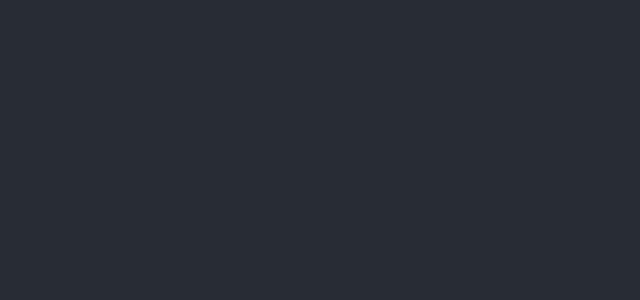
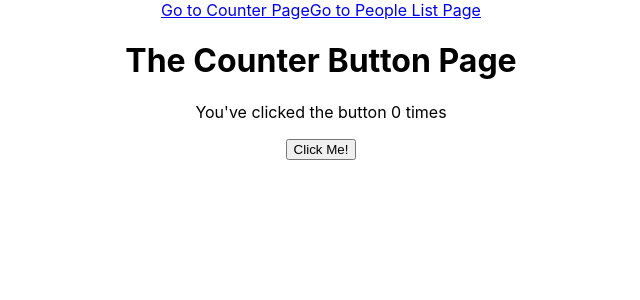
Before and after one commit to wanke20/my-react-app, a React (Create React App) app: page /counter in a window 1280 px wide. Shown: the top 300 px of the page, without its empty margins (319-959 px from the left). Built offline with nearby package versions, Linux system fonts and the light colour scheme.

Commit message:
improve modularity

```diff
--- a/package.json
+++ b/package.json
@@ -7,6 +7,7 @@
     "@testing-library/user-event": "^13.5.0",
     "react": "^18.2.0",
     "react-dom": "^18.2.0",
+    "react-router-dom": "^6.14.2",
     "react-scripts": "5.0.1",
     "styled-components": "^6.0.5",
     "web-vitals": "^2.1.4"
--- a/src/App.js
+++ b/src/App.js
@@ -1,32 +1,30 @@
-// import logo from "./logo.svg";
 import "./App.css";
-import { Greeting } from "./Greeting";
-import { PeopleList } from "./PeopleList";
+// import { CongratulationsMessage } from "./CongratulationsMessage";
+// import { CounterButton } from "./CounterButton";
+// import { Greeting } from "./Greeting";
+// import { PeopleList } from "./PeopleList";
 import React from "react";
-
-const people = [{
-  name: 'John',
-  age: 40,
-  hairColor: 'brown',
-}, {
-  name: 'Helga',
-  age: 25,
-  hairColor: 'red',
-}, {
-  name: 'Dwayne',
-  age: 55,
-  hairColor: 'blonde',
-}]
+// import React, { useState } from "react";
+import { BrowserRouter as Router, Route, Routes, Link } from "react-router-dom";
+import { HomePage, CounterButtonPage, PeopleListPage } from "./pages";
 
 function App() {
-  let adjective = "cool";
-  let url = "https://reactjs.org";
+  // const [numberOfClicks, setNumberOfClicks] = useState(0);
+  // const [hideMessage, setHideMessage] = useState(false);
+
+  // const increment = () => setNumberOfClicks(numberOfClicks + 1);
 
   return (
     <div className="App">
-      <header className="App-header">
-
-      </header>
+      <Router>
+        <Link to="/counter">Go to Counter Page</Link>
+        <Link to="/people-list">Go to People List Page</Link>
+        <Routes>
+          <Route path="/" exact element={<HomePage />} />
+          <Route path="/counter" element={<CounterButtonPage />} />
+          <Route path="/people-list" element={<PeopleListPage />} />
+        </Routes>
+      </Router>
     </div>
   );
 }
--- /dev/null
+++ b/src/CongratulationsMessage.js
@@ -0,0 +1,15 @@
+import React, { useEffect } from 'react';
+
+export const CongratulationsMessage = ({ numberOfClicks, threshold, onHide }) => {
+    useEffect(() => {
+        console.log('CongratulationsMessage mounting!');
+        return () => console.log('CongratulationsMessage unmounting!');
+    }, []);
+
+    return numberOfClicks >= threshold
+        ? <>
+            <h1>Congratulations! You've reached {threshold} number of clicks</h1>
+            <button onClick={onHide}>Hide</button>
+        </>
+        : null;
+}
--- a/src/CounterButton.js
+++ b/src/CounterButton.js
@@ -0,0 +1,14 @@
+import React, { useEffect } from 'react';
+
+export const CounterButton = ({ onIncrement, numberOfClicks }) => {
+useEffect(() => {
+    console.log('useEffect function called!');
+}, []);
+
+    return (
+        <>
+            <p>You've clicked the button {numberOfClicks} times</p>
+            <button onClick={onIncrement}>Click Me!</button>
+        </>
+    )
+}
--- /dev/null
+++ b/src/pages/CounterButtonPage.js
@@ -0,0 +1,23 @@
+import React, { useState } from 'react';
+import { CounterButton } from '../CounterButton';
+import { CongratulationsMessage } from '../CongratulationsMessage';
+
+export const CounterButtonPage = () => {
+    const [numberOfClicks, setNumberOfClicks] = useState(0);
+    const [hideMessage, setHideMessage] = useState(false);
+
+    const increment = () => setNumberOfClicks(numberOfClicks + 1);
+
+    return (
+        <>
+            <h1>The Counter Button Page</h1>
+            {hideMessage
+                ? null
+                : <CongratulationsMessage
+                    numberOfClicks={numberOfClicks}
+                    threshold={10}
+                    onHide={() => setHideMessage(true)} />}
+            <CounterButton onIncrement={increment} numberOfClicks={numberOfClicks} />
+        </>
+    );
+}
--- /dev/null
+++ b/src/pages/HomePage.js
@@ -0,0 +1,9 @@
+import React from 'react';
+import { Greeting } from '../Greeting';
+
+export const HomePage = () => (
+    <>
+        <h1>The Home Page</h1>
+        <Greeting name="Shaun" numberOfMessages={10} />
+    </>
+)
--- /dev/null
+++ b/src/pages/PeopleListPage.js
@@ -0,0 +1,23 @@
+import React from "react";
+import { PeopleList } from "../PeopleList";
+
+const people = [{
+    name: 'John',
+    age: 40,
+    hairColor: 'brown',
+}, {
+    name: 'Helga',
+    age: 25,
+    hairColor: 'red',
+}, {
+    name: 'Dwayne',
+    age: 55,
+    hairColor: 'blonde',
+}];
+
+export const PeopleListPage = () => (
+    <>
+        <h1>The People List Page</h1>
+        <PeopleList people={people} />
+    </>
+);
--- /dev/null
+++ b/src/pages/index.js
@@ -0,0 +1,3 @@
+export { CounterButtonPage } from './CounterButtonPage';
+export { HomePage } from './HomePage';
+export { PeopleListPage } from './PeopleListPage';
```
Also changed, not shown: 1 other file (tests, documents, lock files or other folders).
